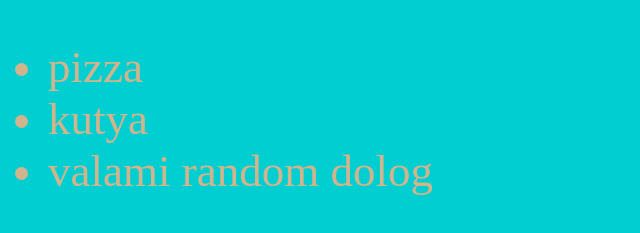
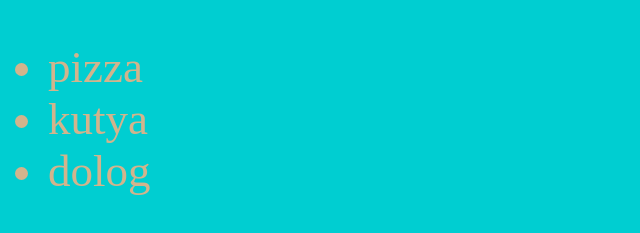
Before and after one commit to IlauszkyAnna/wab-page, a plain HTML site: page index.html in a window 1280 px wide. Shown: the part 183-416 px from the top of the page, without its empty margins (0-640 px from the left). Drawn offline with Linux system fonts and the light colour scheme.

Commit message:
+index
Megváltozott az index.

```diff
--- a/index.html
+++ b/index.html
@@ -10,7 +10,7 @@
     <ul>
       <li>pizza</li>
       <li>kutya</li>
-      <li>valami random dolog</li>
+      <li> dolog</li>
     </ul>
   </body>
 </html>
```
